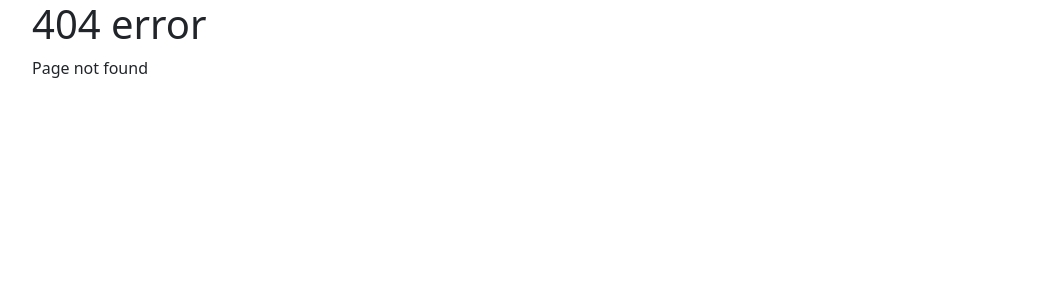
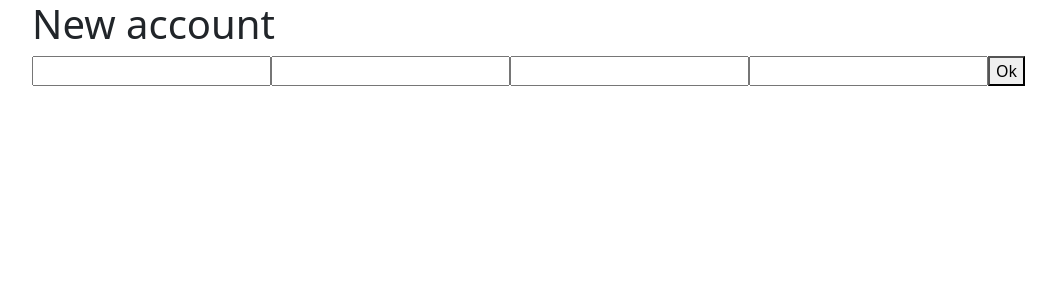
Before and after one commit to Emeric-x/Trade_MEAN, an Angular app in the folder Client/: page /Signup in a window 1280 px wide. Before the commit this address led to /not-found. Shown: the top 300 px of the page, without its empty margins (50-1106 px from the left). Built offline with nearby package versions, Linux system fonts and the light colour scheme.

Commit message:
signup avancement

```diff
--- a/Client/src/app/app.module.ts
+++ b/Client/src/app/app.module.ts
@@ -17,6 +17,7 @@ const appRoutes: Routes = [
   { path: '', component: HomeComponent },
   { path: 'Home', component: HomeComponent },
   { path: 'Signin', component: SignInComponent },
+  { path: 'Signup', component: SignUpComponent },
   { path: 'Games', canActivate:[AuthGuardService], component: GamesComponent },
   { path: 'not-found', component: FourOhFourComponent },
   { path: '**', redirectTo: '/not-found' }
--- a/Client/src/app/components/sign-in/sign-in.component.html
+++ b/Client/src/app/components/sign-in/sign-in.component.html
@@ -3,3 +3,6 @@
 <input type="text" #userPassword required>
 
 <button type="button" (click)="SignIn(userLogin.value, userPassword.value)">Go</button>
+
+<h2>New account</h2>
+<button type="button" routerLink="/Signup">Sign-up</button>
--- a/Client/src/app/components/sign-in/sign-in.component.ts
+++ b/Client/src/app/components/sign-in/sign-in.component.ts
@@ -18,7 +18,7 @@ export class SignInComponent implements OnInit {
   SignIn(sUserLogin: string, sUserPassword: string){
     this.ApiService.GetAllUsers().subscribe((Result: any) => {
       Result.forEach((User: any) => {
-        if(User.firstname === sUserLogin && User.password === sUserPassword){
+        if(User.login === sUserLogin && User.password === sUserPassword){
           this.AuthService.isAuth = true
           this.router.navigate(['/Games'])
         }
--- a/Client/src/app/components/sign-up/sign-up.component.html
+++ b/Client/src/app/components/sign-up/sign-up.component.html
@@ -1 +1,7 @@
-<p>sign-up works!</p>
+<h1>New account</h1>
+<input type="text" #newUserFirstname required>
+<input type="text" #newUserLastname required>
+<input type="text" #newUserLogin required>
+<input type="text" #newUserPassword required>
+
+<button type="button" (click)="Signup(newUserFirstname.value, newUserLastname.value, newUserLogin.value, newUserPassword.value)">Ok</button>
--- a/Client/src/app/components/sign-up/sign-up.component.ts
+++ b/Client/src/app/components/sign-up/sign-up.component.ts
@@ -1,4 +1,5 @@
 import { Component, OnInit } from '@angular/core';
+import { ApiService } from 'src/app/services/api.service';
 
 @Component({
   selector: 'app-sign-up',
@@ -7,9 +8,13 @@ import { Component, OnInit } from '@angular/core';
 })
 export class SignUpComponent implements OnInit {
 
-  constructor() { }
+  constructor(private ApiService: ApiService) { }
 
   ngOnInit(): void {
   }
 
+  Signup(sNewUserFirstname: string, sNewUserLastname: string, sNewUserLogin: string, sNewUserPassword: string){
+    //faire une interface pour pouvoir passer un objet user directement a postuser (au lieu de passer le login, le mdp, le nom etc)
+    this.ApiService.PostUser()
+  }
 }
--- a/Client/src/app/services/api.service.ts
+++ b/Client/src/app/services/api.service.ts
@@ -15,4 +15,8 @@ export class ApiService {
   GetAllUsers() {
     return this.http.get(`http://localhost:3000/users`)
   }
+
+  PostUser(){
+    return this.http.get(`http://localhost:3000/users`)
+  }
 }
```
